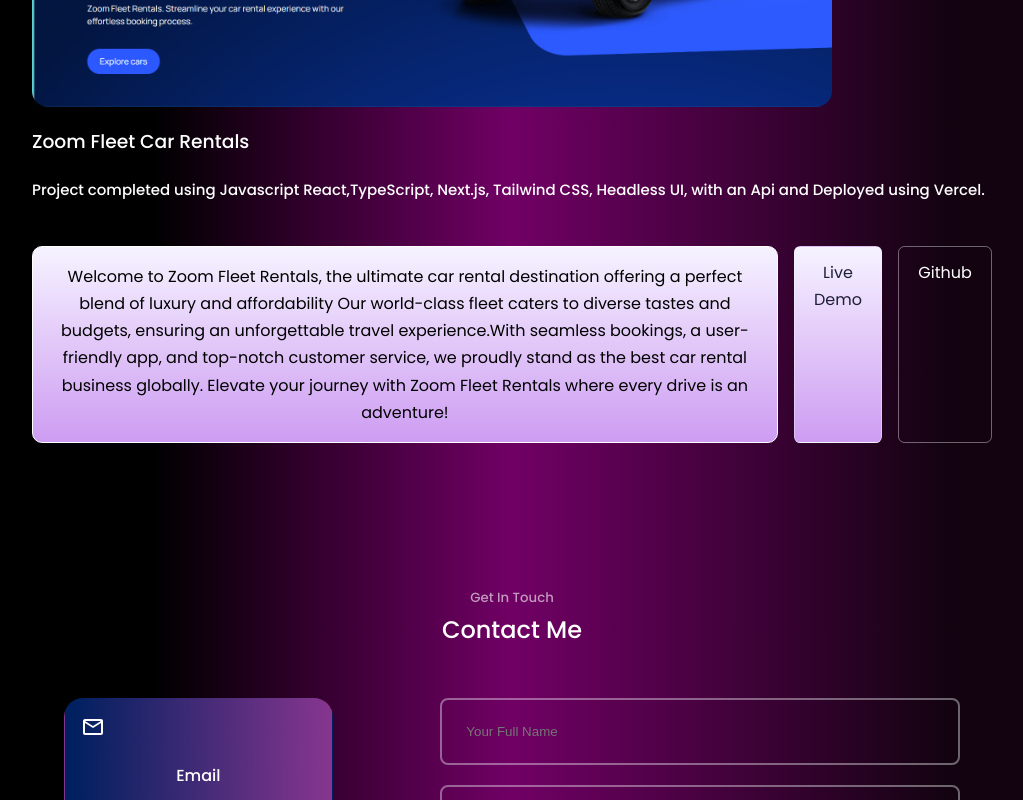
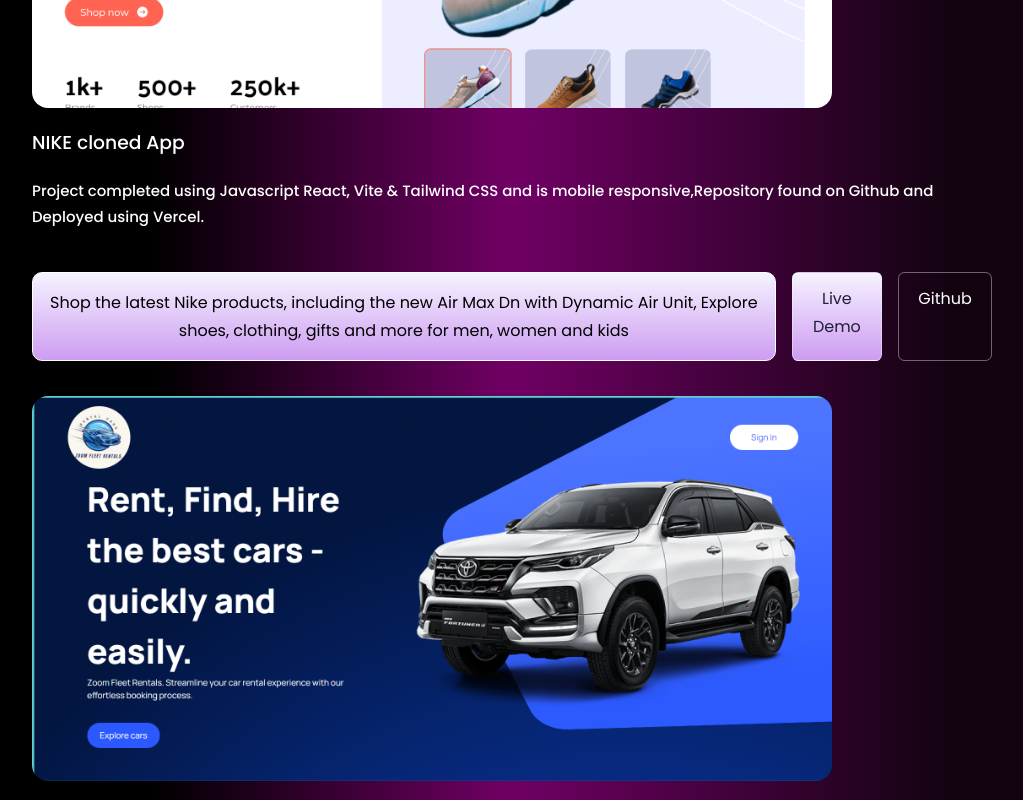
Before and after one commit to SamanthaMk/siphosethu-samanthas-react-portifolio, a React (Create React App) app: page / in a window 1280 px wide. Shown: the part 4960-5760 px from the top of the page, without its empty margins (128-1151 px from the left). Built offline with nearby package versions, Linux system fonts and the light colour scheme.

Commit message:
updated my projects in the project component

```diff
--- a/src/components/projects/Projects.jsx
+++ b/src/components/projects/Projects.jsx
@@ -1,11 +1,22 @@
 import React from "react";
 import "./projects.css";
-import IMG1 from "../../assets/zoom-car-hire.png";
+import IMG1 from "../../assets/nikey.png";
+import IMG2 from "../../assets/zoom-car-hire.png";
 
 const data = [
   {
     id: 1,
     image: IMG1,
+    title: "NIKE cloned App",
+    info: "Project completed using Javascript React, Vite & Tailwind CSS and is mobile responsive,Repository found on Github and  Deployed using Vercel.",
+    github: "https://github.com/SamanthaMk/nike",
+    demo: "https://nike-two-flame.vercel.app/",
+    paragraph:
+      "Shop the latest Nike products, including the new Air Max Dn with Dynamic Air Unit, Explore shoes, clothing, gifts and more for men, women and kids",
+  },
+  {
+    id: 2,
+    image: IMG2,
     title: "Zoom Fleet Car Rentals",
     info: "Project completed using Javascript React,TypeScript, Next.js, Tailwind CSS, Headless UI, with an Api and Deployed using Vercel.",
     github: "https://github.com/SamanthaMk/zoom_fleet_rentals",
```
Also changed, not shown: src/assets/nikey.png (added).
